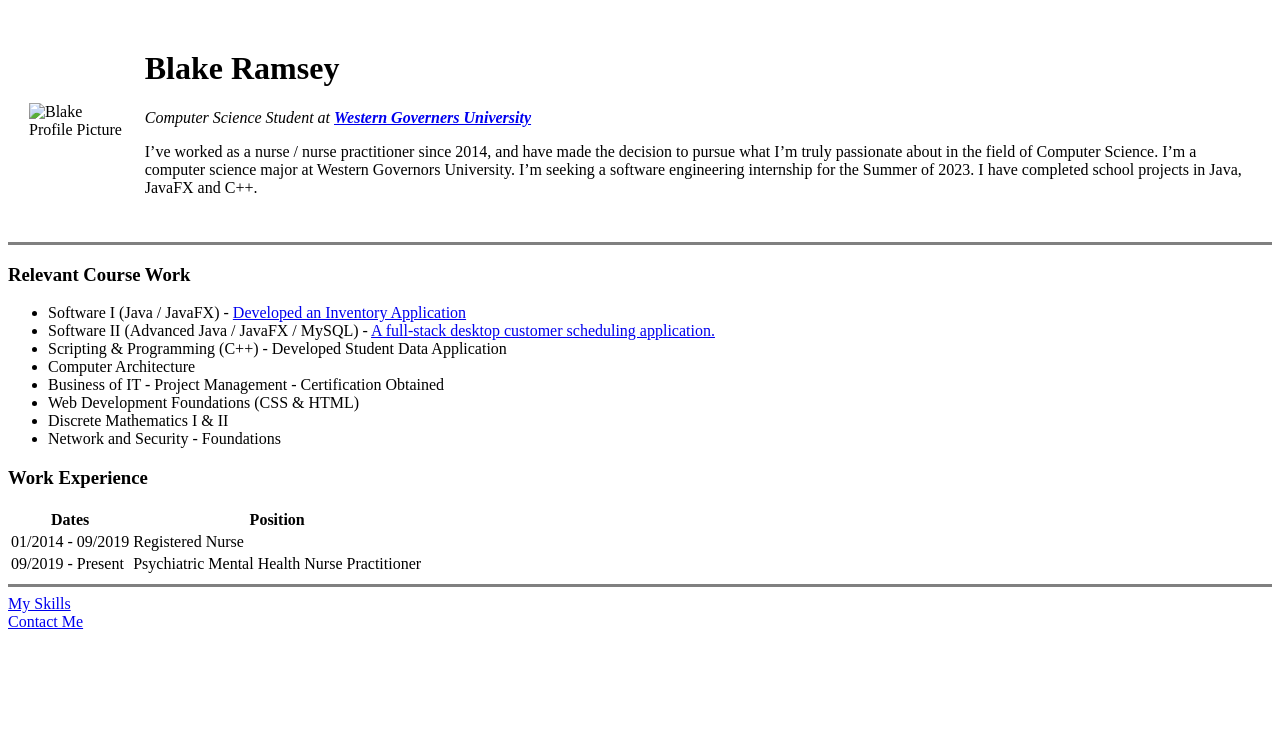
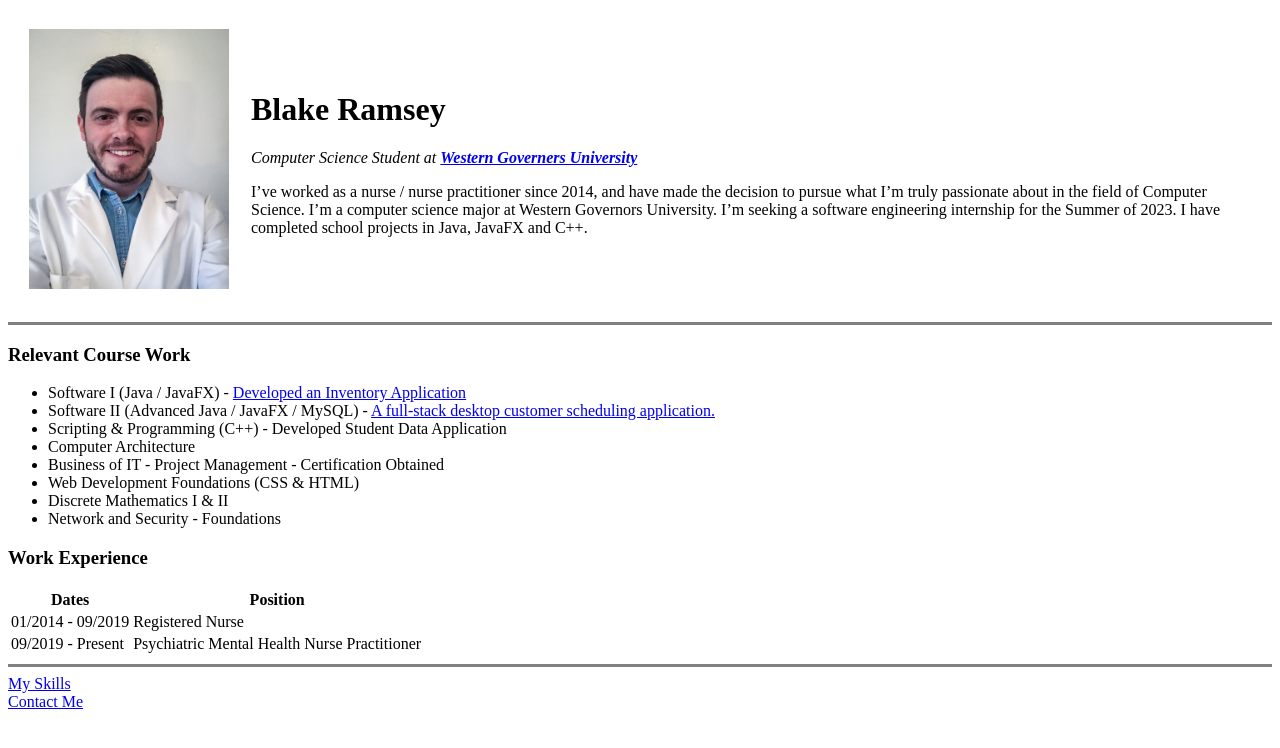
Before and after one commit to SaltyEl/CV, a plain HTML site: page index.html in a window 1280 px wide. Drawn offline with Linux system fonts and the light colour scheme.

Commit message:
Update index.html

```diff
--- a/index.html
+++ b/index.html
@@ -9,7 +9,7 @@
 <body>
     <table cellspacing="20">
         <tr>
-            <td><img src="Images/Profile.JPG" alt="Blake Profile Picture" width="200" height="260"></td>
+            <td><img src="Profile.JPG" alt="Blake Profile Picture" width="200" height="260"></td>
             <td><h1>Blake Ramsey</h1>
                 <p><em>Computer Science Student at <strong><a href="https://www.wgu.edu/">Western Governers University</a></strong></em></p>
                 <p>I’ve worked as a nurse / nurse practitioner since 2014, and have made the decision to
```
